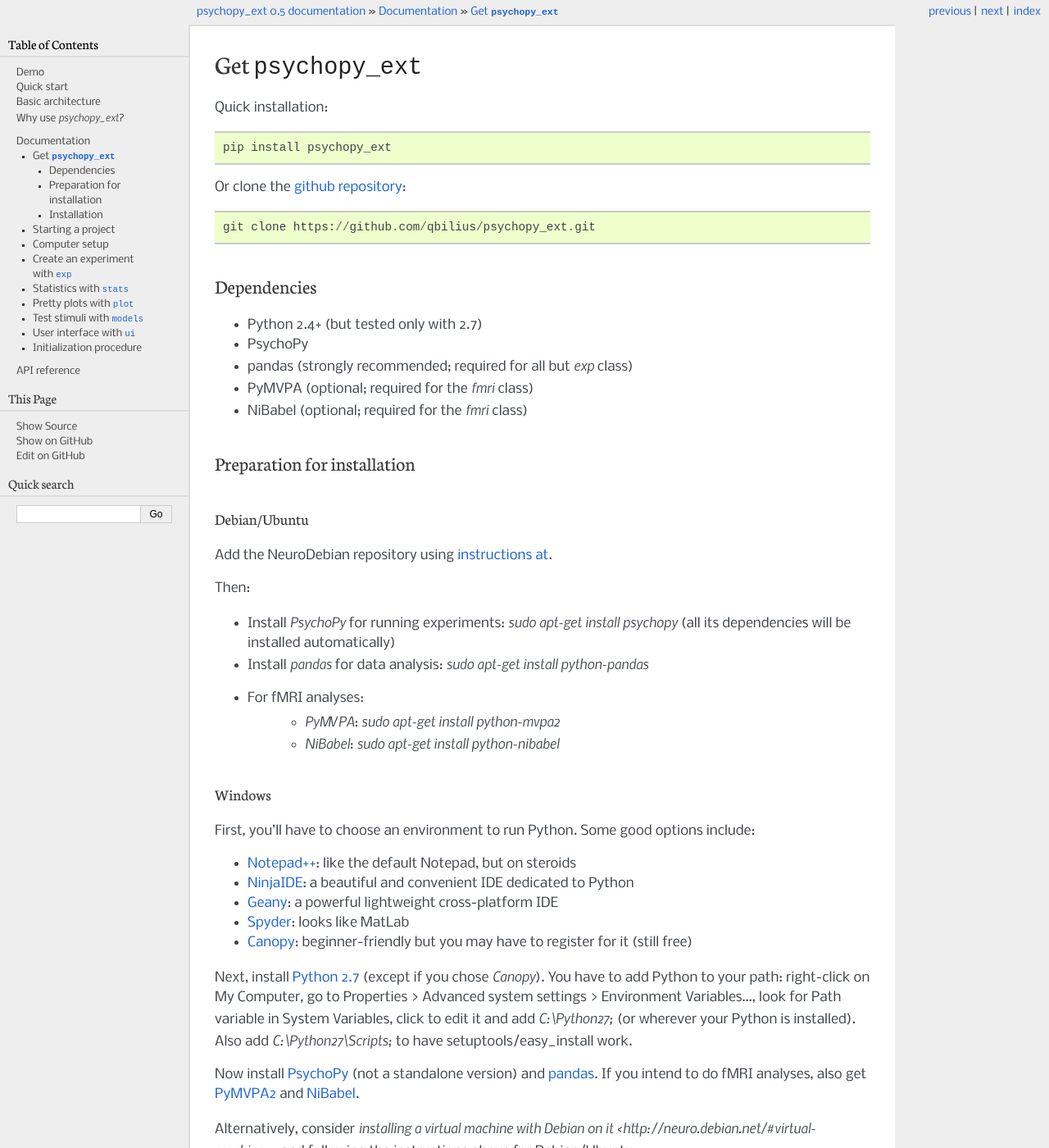
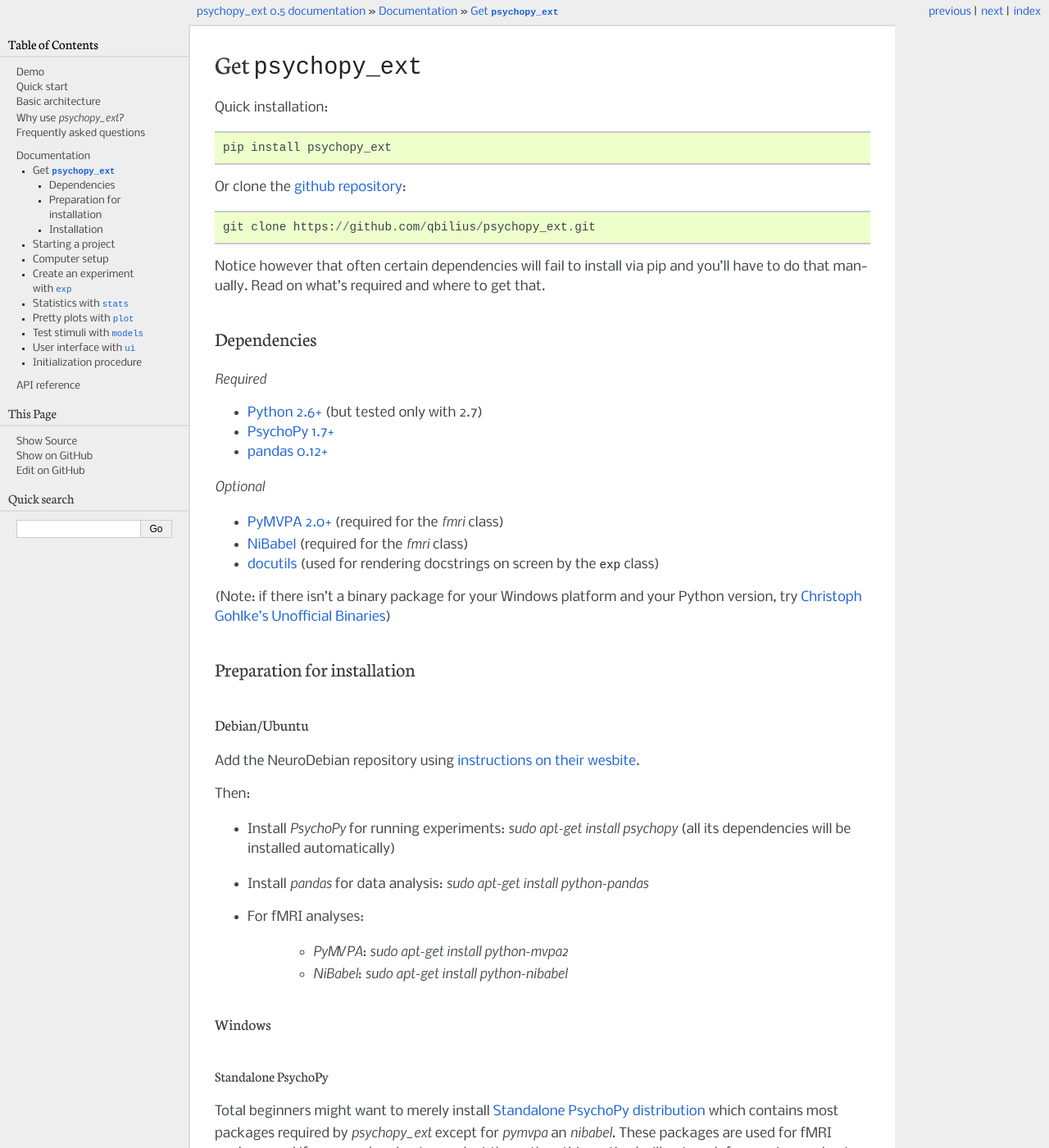
Before and after one commit to qbilius/psychopy_ext, a Sphinx documentation site: the page built from docs/source/library/installation.rst, in a window 1280 px wide and 1400 px high. Shown: the whole window at 82% size. Built offline with Sphinx 7.4.7, drawn with Linux system fonts in a browser that asks for light colours; some of the changed text lies outside the part shown.

Commit message:
DOCS: clarified installation procedure
Also, some FAQs added

```diff
--- a/docs/source/conf.py
+++ b/docs/source/conf.py
@@ -180,7 +180,7 @@
 # Add any paths that contain custom static files (such as style sheets) here,
 # relative to this directory. They are copied after the builtin static files,
 # so a file named "default.css" will overwrite the builtin "default.css".
-html_static_path = ['_static']
+# html_static_path = ['_static']
 
 # If not '', a 'Last updated on:' timestamp is inserted at every page bottom,
 # using the given strftime format.
--- a/docs/source/demo.rst
+++ b/docs/source/demo.rst
@@ -2,7 +2,7 @@
 Demo
 ====
 
-Find the ``run.py`` in the ``psychopy_ext`` ``demos`` folder, and run it. You'll see an app appear for this *Demo Project*:
+Find the ``run.py`` in the ``demo`` folder of *psychopy_ext*, and run it. You'll see an app appear for this *Demo Project*:
 
     .. image:: gui.png
         :width: 300px
--- a/docs/source/library/installation.rst
+++ b/docs/source/library/installation.rst
@@ -10,15 +12,25 @@
 
     git clone https://github.com/qbilius/psychopy_ext.git
 
+Notice however that often certain dependencies will fail to install via pip and you'll have to do that manually. Read on what's required and where to get that.
 
 ------------
 Dependencies
 ------------
-* Python 2.4+ (but tested only with 2.7)
-* PsychoPy
-* pandas (strongly recommended; required for all but `exp` class)
-* PyMVPA (optional; required for the `fmri` class)
-* NiBabel (optional; required for the `fmri` class)
+
+*Required*
+
+* `Python 2.6+ <http://python.org/download/>`_ (but tested only with 2.7)
+* `PsychoPy 1.7+ <http://sourceforge.net/projects/psychpy/files/>`_
+* `pandas 0.12+ <http://pandas.pydata.org/getpandas.html>`_
+
+*Optional*
+
+* `PyMVPA 2.0+ <http://www.pymvpa.org/download.html>`_ (required for the `fmri` class)
+* `NiBabel <http://nipy.sourceforge.net/nibabel/installation.html#installation>`_ (required for the `fmri` class)
+* `docutils <https://pypi.python.org/pypi/docutils>`_ (used for rendering docstrings on screen by the ``exp`` class)
+
+(Note: if there isn't a binary package for your Windows platform and your Python version, try `Christoph Gohlke's Unofficial Binaries <http://www.lfd.uci.edu/~gohlke/pythonlibs/>`_)
 
 
 ----------------------------
@@ -28,43 +40,61 @@
 Debian/Ubuntu
 ~~~~~~~~~~~~~
 
-Add the NeuroDebian repository using `instructions at <http://neuro.debian.net/#how-to-use-this-repository>`_.
+Add the NeuroDebian repository using `instructions on their wesbite <http://neuro.debian.net/#how-to-use-this-repository>`_.
 
 Then:
 
 * Install *PsychoPy* for running experiments: `sudo apt-get install psychopy` (all its dependencies will be installed automatically)
 * Install *pandas* for data analysis: `sudo apt-get install python-pandas`
 * For fMRI analyses:
+
     * *PyMVPA*: `sudo apt-get install python-mvpa2`
     * *NiBabel*: `sudo apt-get install python-nibabel`
 
 Windows
 ~~~~~~~
 
-First, you'll have to choose an environment to run Python. Some good options include:
+Standalone PsychoPy
+^^^^^^^^^^^^^^^^^^^
 
-* `Notepad++ <http://notepad-plus-plus.org/>`_: like the default Notepad, but on steroids
-* `NinjaIDE <http://ninja-ide.org/>`_: a beautiful and convenient IDE dedicated to Python
-* `Geany <http://www.geany.org/>`_: a powerful lightweight cross-platform IDE
-* `Spyder <https://code.google.com/p/spyderlib/>`_: looks like MatLab
-* `Canopy <https://www.enthought.com/products/canopy/>`_: beginner-friendly but you may have to register for it (still free)
+Total beginners might want to merely install `Standalone PsychoPy distribution <http://sourceforge.net/projects/psychpy/files/>`_ which contains most packages required by *psychopy_ext* except for *pymvpa* an *nibabel*. These packages are used for fMRI analyses and if you are planning to conduct them, then this method will not work for you (so read on).
 
-Next, install `Python 2.7 <http://www.python.org/getit/>`_ (except if you chose *Canopy*). You have to add Python to your path: right-click on My Computer, go to Properties > Advanced system settings > Environment Variables..., look for Path variable in System Variables, click to edit it and add `C:\\Python27;` (or wherever your Python is installed). Also add `C:\\Python27\\Scripts;` to have setuptools/easy_install work.
+Others
+^^^^^^
 
-Now install `PsychoPy <http://sourceforge.net/projects/psychpy/files/>`_ (not a standalone version) and `pandas <http://pandas.pydata.org/getpandas.html>`_. If you intend to do fMRI analyses, also get `PyMVPA2 <http://www.pymvpa.org/download.html>`_ and `NiBabel <http://nipy.sourceforge.net/nibabel/installation.html>`_.
+First, you'll have to choose an environment to run Python. Some good options are listed in :ref:`python-ide`.
+
+Next, install `Python 2.7 <http://www.python.org/getit/>`_ (except if you chose *Canopy*). You have to add Python to your path: right-click on My Computer, go to Properties > Advanced system settings > Environment Variables..., look for Path variable in System Variables, click to edit it and add `C:\\Python27;` (or wherever your Python is installed). Also add `C:\\Python27\\Scripts;` to have setuptools/easy_install/pip work.
+
+Now install `PsychoPy <http://sourceforge.net/projects/psychpy/files/>`_ (not a standalone version) and `pandas <http://pandas.pydata.org/getpandas.html>`_. If you intend to do fMRI analyses, also get `PyMVPA2 <http://www.pymvpa.org/download.html>`_ and `NiBabel <http://nipy.sourceforge.net/nibabel/installation.html#installation>`_.
 
 Alternatively, consider `installing a virtual machine with Debian on it <http://neuro.debian.net/#virtual-machine>_` and following the instructions above for Debian/Ubuntu.
-
 
 ------------
 Installation
 ------------
 
+Standalone PsychoPy
+~~~~~~~~~~~~~~~~~~~
+
+Download the zip file from `PyPI <https://pypi.python.org/pypi/psychopy_ext>`_ and follow instructions on `PsychoPy documentation <http://www.psychopy.org/recipes/addCustomModules.html>`_ to install it.
+
+Others
+~~~~~~
+
 Many users will be satisfied by merely installing ``psychopy_ext`` from PyPI::
 
     pip install psychopy_ext
 
-However, to have an easy access to ``psychopy_ext`` and customize it to your own needs, I recommend cloning the `github repository <https://github.com/qbilius/psychopy_ext>`_:
+However, to have an easy access to ``psychopy_ext`` and customize it to your own needs, I recommend downloading the source code and placing it where you keep your other projects. There are two possibilities then to use the package:
+
+- In `run.py` add a line `sys.path.insert(0, '../psychopy_ext/')` (i.e., a relative path to the ``psychopy_ext`` folder)
+- Or: simply append the location of `psychopy_ext` to PYTHONPATH
+
+Bleeding edge
+~~~~~~~~~~~~~
+
+If you want the lastest, greatest, and the least stable copy of psychopy_ext:
 
 - If you know how to use a mouse: download and unzip ``psychopy_ext`` `source code <https://github.com/qbilius/psychopy_ext/archive/master.zip>`_
 
@@ -72,9 +102,5 @@
 
     git clone https://github.com/qbilius/psychopy_ext.git
 
-There are two possibilities then to use the repository:
-
-- In `run.py` add a line `sys.path.insert(0, '../psychopy_ext/')` (i.e., a relative path to the ``psychopy_ext`` folder)
-- Or: simply append the location of `psychopy_ext` to PYTHONPATH
 
 You are now ready to build your first project: :ref:`start-project`.
```
Also changed, not shown: other parts of docs/source/library/installation.rst (+2 -0 lines), README.rst (+34 -18 lines), docs/source/faq.rst (added, +74 -0 lines), docs/source/index.rst (+6 -5 lines), docs/source/library/project.rst (+8 -9 lines).
